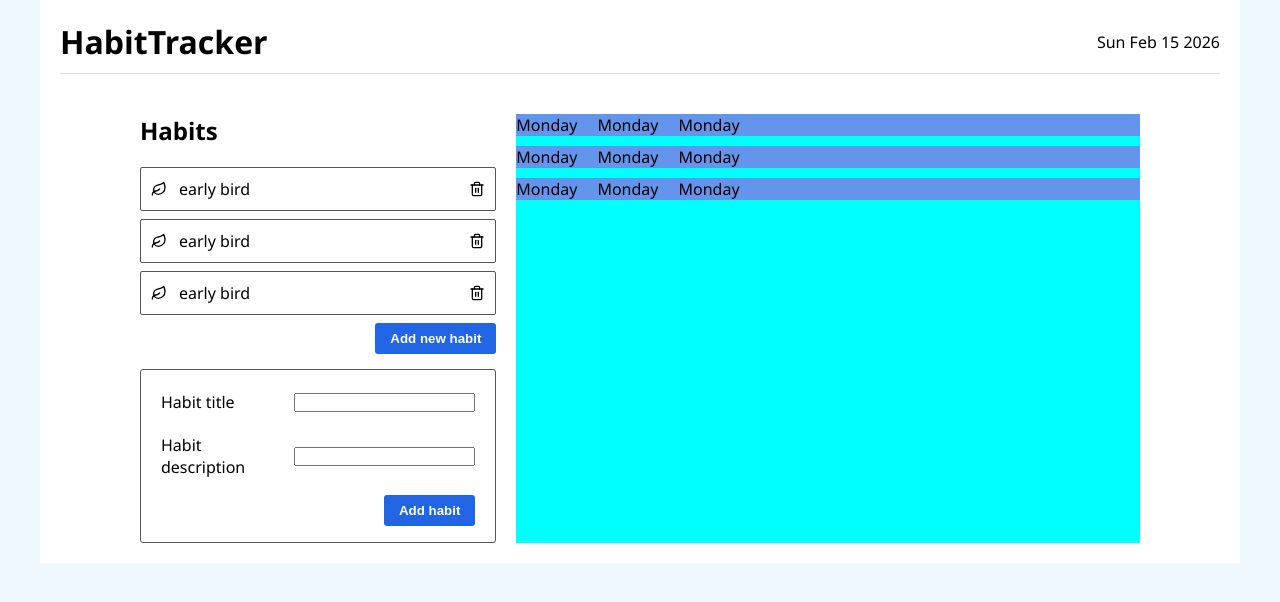
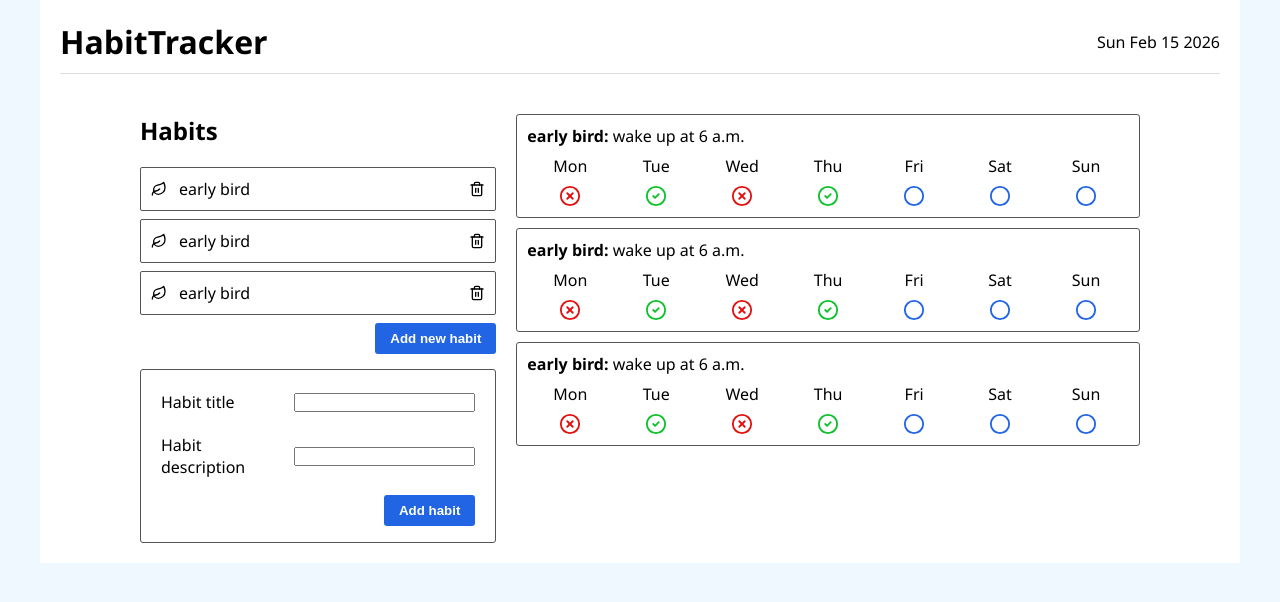
Before and after one commit to myrsfrvr/react-habit-tracker, a React (Create React App) app: page / in a window 1280 px wide. Shown: the top 602 px of the page. Built offline with nearby package versions, Linux system fonts and the light colour scheme.

Commit message:
style: style track habits list

```diff
--- a/src/components/TrackHabit.js
+++ b/src/components/TrackHabit.js
@@ -1,9 +1,31 @@
+import { LuCircle } from 'react-icons/lu';
+import { LuCircleCheck } from 'react-icons/lu';
+import { LuCircleX } from 'react-icons/lu';
+
 export default function TrackHabit() {
   return (
     <div className="track-habit">
-      <p>Monday</p>
-      <p>Monday</p>
-      <p>Monday</p>
+      <p className="habit-description">
+        <span>early bird:</span> wake up at 6 a.m.
+      </p>
+      <div className="days">
+        <p>Mon</p>
+        <p>Tue</p>
+        <p>Wed</p>
+        <p>Thu</p>
+        <p>Fri</p>
+        <p>Sat</p>
+        <p>Sun</p>
+      </div>
+      <div className="check-list">
+        <LuCircleX className="icon icon-x" />
+        <LuCircleCheck className="icon icon-check" />
+        <LuCircleX className="icon icon-x" />
+        <LuCircleCheck className="icon icon-check" />
+        <LuCircle className="icon icon-empty" />
+        <LuCircle className="icon icon-empty" />
+        <LuCircle className="icon icon-empty" />
+      </div>
     </div>
   );
 }
--- a/src/index.css
+++ b/src/index.css
@@ -106,12 +106,53 @@ body {
   flex-direction: column;
   gap: 1rem;
   width: 70rem;
-  background-color: aqua;
 }
 
 .track-habit {
-  display: flex;
-  gap: 2rem;
+  /* display: flex; */
+  /* gap: 2rem; */
+  padding: 1rem;
+  border: 1px solid #555;
+  border-radius: 3px;
+}
 
-  background-color: cornflowerblue;
+.habit-description {
+  margin-bottom: 0.8rem;
 }
+
+.habit-description span {
+  font-weight: 600;
+}
+
+.days,
+.check-list {
+  display: grid;
+  grid-template-columns: repeat(7, 1fr);
+  grid-template-rows: 1fr;
+  justify-items: center;
+}
+
+.days {
+  margin-bottom: 0.8rem;
+}
+
+.check-list {
+  /* padding: 0 0.5rem; */
+}
+
+.icon {
+  font-size: 2.2rem;
+  cursor: pointer;
+}
+
+.icon-empty {
+  color: #2165e4;
+}
+
+.icon-x {
+  color: #e31010;
+}
+
+.icon-check {
+  color: #0cc12a;
+}
```
